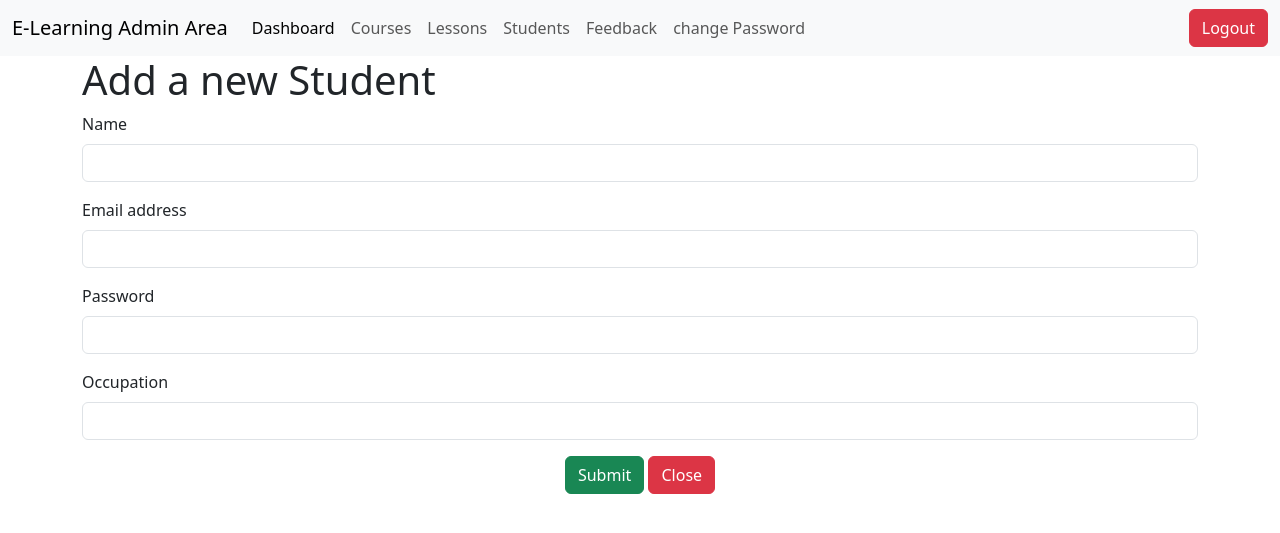
After one commit to Deeproy007311/LearningManagementSyatem, a PHP site: page /addstudents.php in a window 1280 px wide. The commit adds this page. Shown: the top 533 px of the page. Run offline with PHP 8.4, Linux system fonts and the light colour scheme.

Commit message:
added and modified

```diff
--- /dev/null
+++ b/admin/addstudents.php
@@ -0,0 +1,72 @@
+<!doctype html>
+<html lang="en">
+
+<head>
+    <meta charset="utf-8">
+    <meta name="viewport" content="width=device-width, initial-scale=1">
+    <title>Admin Dashboard</title>
+    <link href="https://cdn.jsdelivr.net/npm/bootstrap@5.3.1/dist/css/bootstrap.min.css" rel="stylesheet"
+        integrity="sha384-4bw+/aepP/YC94hEpVNVgiZdgIC5+VKNBQNGCHeKRQN+PtmoHDEXuppvnDJzQIu9" crossorigin="anonymous">
+        <!-- <link rel="stylesheet" href="css/restall.css"> -->
+</head>
+
+<body>
+    <!-- Header connect -->
+    <?php include 'header.php';?>
+    <!-- Database Connection -->
+    <?php include '../partials/_dbconnect.php';?>
+    <?php
+        if ($_SERVER['REQUEST_METHOD'] === 'POST' && isset($_POST['st_submit'])) {
+                $student_name = $_POST['student_name'];
+                $student_email = $_POST['student_email'];
+                $student_password = $_POST['student_password'];
+                $student_occupation = $_POST['student_occupation'];
+
+                $sql = "INSERT INTO `students`(`student_name`, `student_email`, `password`, `occupation`) VALUES ('$student_name','$student_email','$student_password','$student_occupation')";
+                $insert = mysqli_query($conn, $sql);
+                $showAlert = true;
+                if ($showAlert) {
+                echo '<div class="alert alert-success alert-dismissible fade show" role="alert">
+                <strong>Success</strong> New student has been added.
+                <button type="button" class="btn-close" data-bs-dismiss="alert" aria-label="Close"></button>
+              </div>';
+            }
+        }
+    ?>
+    <div class="container">
+        <h1>Add a new Student</h1>
+        <form action="addstudents.php" method="POST">
+            <div class="mb-3">
+                <label for="student_name" class="form-label">Name</label>
+                <input type="text" class="form-control" id="student_name" name="student_name"
+                    aria-describedby="emailHelp" required>
+            </div>
+            <div class="mb-3">
+                <label for="student_email" class="form-label">Email address</label>
+                <input type="email" class="form-control" id="student_email" name="student_email" aria-describedby="emailHelp" required>
+            </div>
+            <div class="mb-3">
+                <label for="student_password" class="form-label">Password</label>
+                <input type="password" class="form-control" id="student_password" name="student_password" required>
+            </div>
+            <div class="mb-3">
+                <label for="student_occupation" class="form-label">Occupation</label>
+                <input type="text" class="form-control" id="student_occupation" name="student_occupation"
+                    aria-describedby="emailHelp" required>
+            </div>
+            <div class="text-center">
+                <button type="submit" class="btn btn-success" id="st_submit" name="st_submit">Submit</button>
+                <a href="students.php" class="btn btn-danger">Close</a>
+            </div>
+        </form>
+
+    </div>
+
+
+
+    <script src="https://cdn.jsdelivr.net/npm/bootstrap@5.3.1/dist/js/bootstrap.bundle.min.js"
+        integrity="sha384-HwwvtgBNo3bZJJLYd8oVXjrBZt8cqVSpeBNS5n7C8IVInixGAoxmnlMuBnhbgrkm" crossorigin="anonymous">
+    </script>
+</body>
+
+</html>
--- a/admin/index.php
+++ b/admin/index.php
@@ -7,7 +7,7 @@
     <title>Admin Dashboard</title>
     <link href="https://cdn.jsdelivr.net/npm/bootstrap@5.3.1/dist/css/bootstrap.min.css" rel="stylesheet"
         integrity="sha384-4bw+/aepP/YC94hEpVNVgiZdgIC5+VKNBQNGCHeKRQN+PtmoHDEXuppvnDJzQIu9" crossorigin="anonymous">
-    <link rel="stylesheet" href="css/index.css">
+    <link rel="stylesheet" href="css/dashboard.css">
 </head>
 
 <body>
--- a/admin/lessons.php
+++ b/admin/lessons.php
@@ -12,6 +12,8 @@ if (!isset($_SESSION)) {
     <title>Admin Lessons</title>
     <link href="https://cdn.jsdelivr.net/npm/bootstrap@5.3.1/dist/css/bootstrap.min.css" rel="stylesheet"
         integrity="sha384-4bw+/aepP/YC94hEpVNVgiZdgIC5+VKNBQNGCHeKRQN+PtmoHDEXuppvnDJzQIu9" crossorigin="anonymous">
+      <!-- Font Awsome -->
+    <script src="https://kit.fontawesome.com/2f671c2a32.js" crossorigin="anonymous"></script>
 </head>
 
 <body>
@@ -142,7 +144,7 @@ if (!isset($_SESSION)) {
     <?php
         if (isset($_SESSION['c_id'])) {
             echo '<div class="container my-5">
-            <a href="addlessons.php" class="btn btn-success box">Add Lessons</a>
+            <a href="addlessons.php" class="btn btn-success box"><i class="fa-solid fa-plus"></i></a>
         </div>';
         }
 
```
Also changed, not shown: admin/css/restall.css (added, +8 -0 lines), admin/students.php (+7 -1 lines), admin/css/dashboard.css (renamed from admin/css/index.css), admin/img/back1.jpg (added), admin/img/back2.jpg (added), admin/img/back3.jpg (added).
